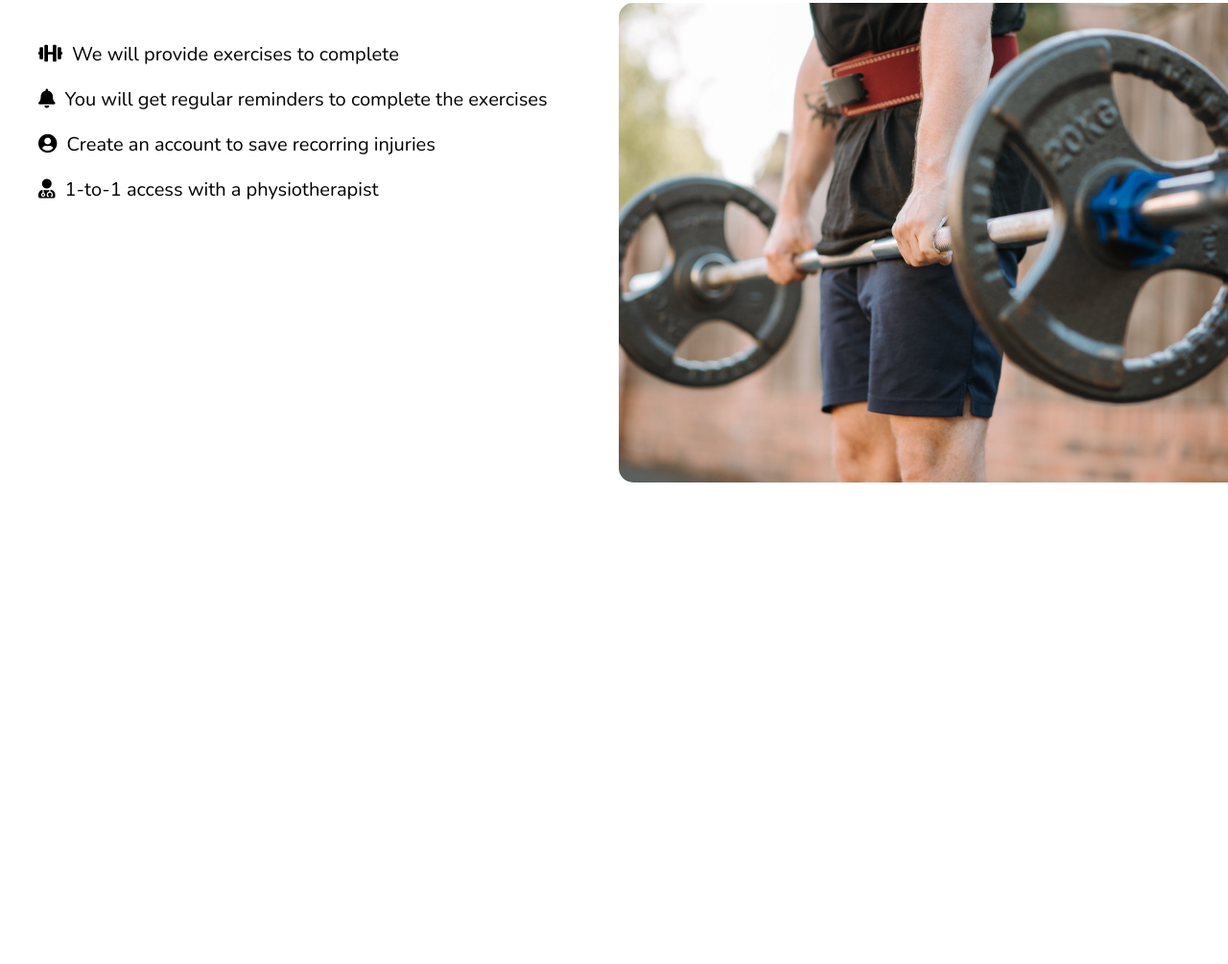
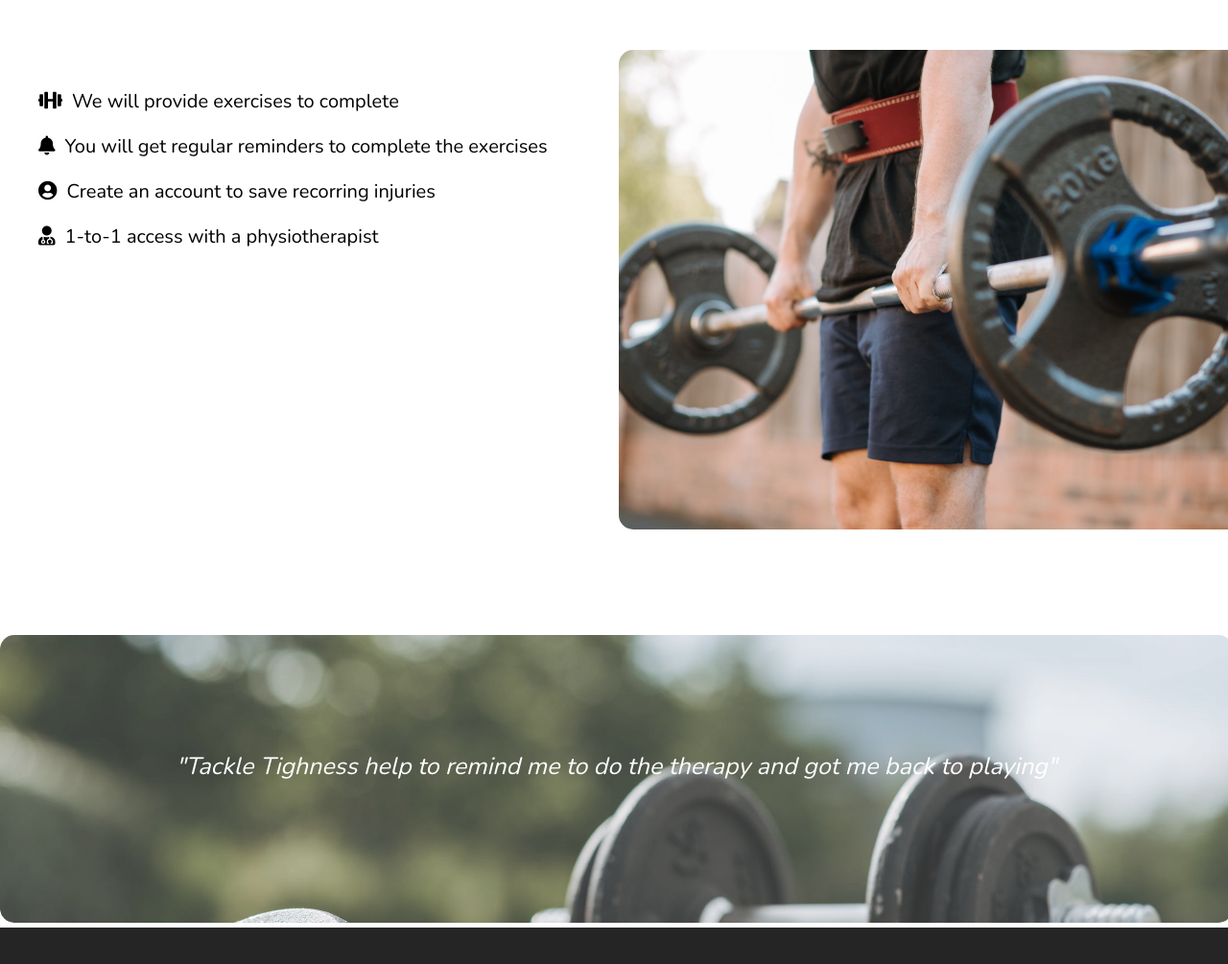
Before and after one commit to AdamRichards3/TackleTightnessV2, a website: page public/index.html in a window 1280 px wide. Shown: the part 829-1834 px from the top of the page at 96% size. Drawn offline with nearby package versions, Linux system fonts and the light colour scheme.

Commit message:
added feedback slide

```diff
--- a/public/index.css
+++ b/public/index.css
@@ -116,7 +116,7 @@ li {
 .parent {
 	display: grid;
 	grid-template-columns: repeat(2, 50%);
-	grid-template-rows: repeat(5, 5fr);
+	grid-template-rows: repeat(6, 5fr);
 	grid-column-gap: 5px;
 	grid-row-gap: 5px;
 	}
@@ -143,11 +143,33 @@ li {
 	}
 	.div3 {
 		grid-area: 2 / 2 / 4 / 4;
+		padding-bottom: 50px;
 	}
 	.div3 img{
 		border-top-left-radius: 15px;
 		border-bottom-left-radius: 15px;
 	}
 	.div4 {
-		grid-area: 4 / 1 / 6 / 3;
+		grid-area: 4 / 1 / 5 / 3;
+		position: relative;
+		display: inline-block;
 	}
+	.div4 img{
+		opacity: 0.8;
+		display: block;
+		margin-left: auto;
+		margin-right: auto;
+		border-radius: 15px;
+	}
+	.div4 .feedback{
+		position: absolute;
+		top: 40%; /* Adjust this value to move the positioned div up and down */
+		text-align: center;
+		width: 100%;
+		color: white;
+		font-size: 25px;
+	}
+	.div5{
+		grid-area: 5 / 1 / 7 / 3;
+		background-color: #252525;
+	}
--- a/public/index.html
+++ b/public/index.html
@@ -45,7 +45,13 @@
 				<p><i class="fas fa-user-md"></i>1-to-1 access with a physiotherapist</p>
 		</div>
 		<div class="div3"><img src="./img/image2.jpeg" alt="" height="500px" width="100%"> </div>
-		<div class="div4"> </div>
+		<div class="div4">
+			<img src="./img/image3.jpeg" width="100%" height="300px" alt="">
+			<div class="feedback">
+			<p><i>"Tackle Tighness help to remind me to do the therapy and got me back to playing"</i></p>
+			</div>
+			</div>
+		<div class="div5"> </div>
 		</div>
 </body>
 <script src="./js/main.js"></script>
```
